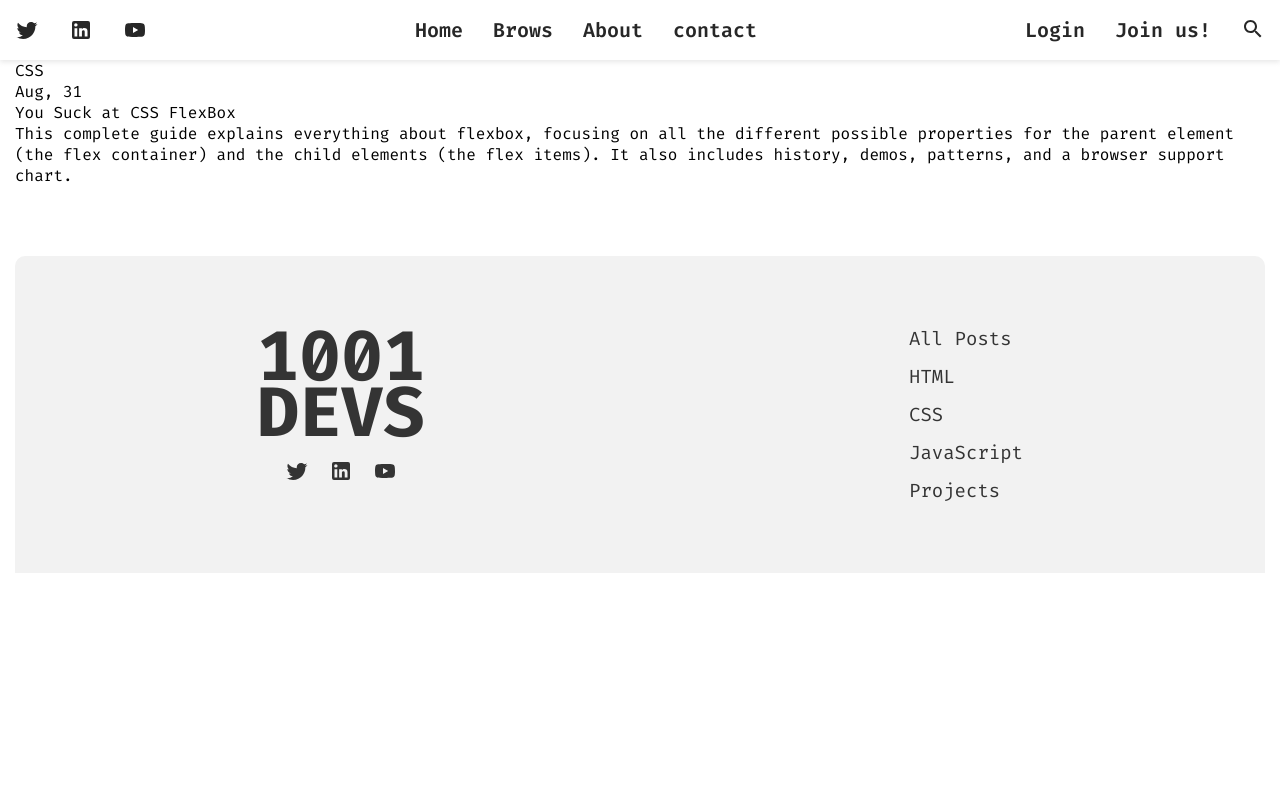
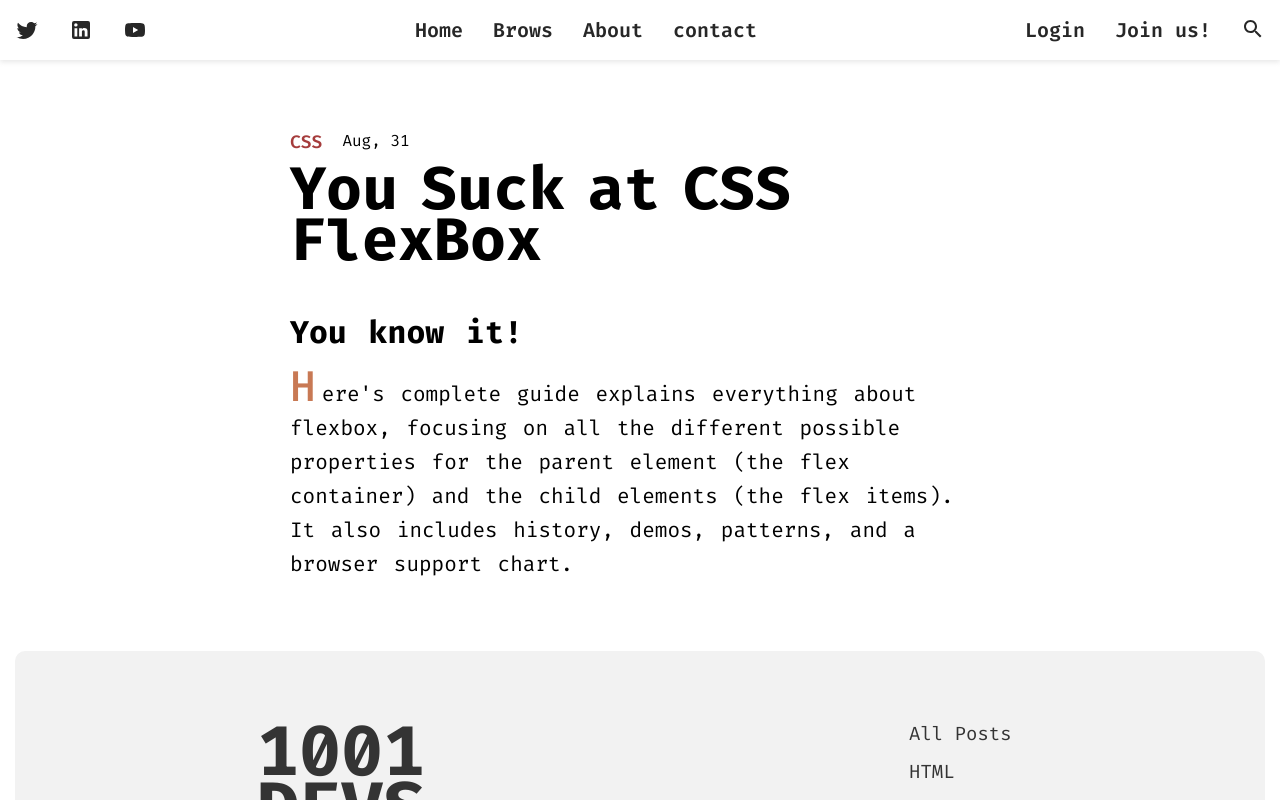
Before and after one commit to Abderraouf-Rahmani/1001devs-client, a React (Create React App) app: page / in a window 1280 px wide. Shown: the top 800 px of the page. Built offline with nearby package versions, Linux system fonts and the light colour scheme.

Commit message:
styled the post page

```diff
--- a/public/index.html
+++ b/public/index.html
@@ -11,6 +11,7 @@
 
     <link rel="preconnect" href="https://fonts.gstatic.com" crossorigin>
     <link href="https://fonts.googleapis.com/css2?family=Fira+Code:wght@300;400;500;600;700&display=swap" rel="stylesheet">
+    <link href="https://fonts.googleapis.com/css2?family=Montserrat:wght@500&display=swap" rel="stylesheet">
     <style>
       :root {
         --bg-darker : #F2F2F2 ;
--- a/src/pages/post/Post.jsx
+++ b/src/pages/post/Post.jsx
@@ -16,9 +16,8 @@ export default function Post() {
         </div>
 
           <div className="post-content">
-            <p>
-              This complete guide explains everything about flexbox, focusing on all the different possible properties for the parent element (the flex container) and the child elements (the flex items). It also includes history, demos, patterns, and a browser support chart.
-            </p>
+            <h2>You know it!</h2>
+              <p>here's complete guide explains everything about flexbox, focusing on all the different possible properties for the parent element (the flex container) and the child elements (the flex items). It also includes history, demos, patterns, and a browser support chart.</p>
           </div>
 
 
--- a/src/pages/post/post.css
+++ b/src/pages/post/post.css
@@ -0,0 +1,47 @@
+.post{
+    margin-top: 70px;
+}
+
+.post > .container {
+    max-width:700px;
+}
+
+.post-details{
+    display: flex;
+    gap: 20px;
+    margin-bottom: 10px;
+}
+
+.post-tag{
+    font-size: 18px;
+    color: rgb(165, 60, 60);
+    font-weight: 600;
+}
+
+.post-title{
+    font-size: 60px;
+    font-weight: 900;
+    line-height: 51px;
+    word-spacing: -13px;
+    margin-bottom: 50px;
+}
+
+.post-content{
+    font-family: 'Montserrat', sans-serif;
+    font-size: 21px;
+    font-weight: medium;
+    line-height: 34px;
+    word-spacing: 3px;
+}
+
+.post-content > h2 {
+    margin-bottom: 20px;
+}
+
+.post-content > p::first-letter {
+    text-transform: uppercase;
+    font-size: 43px;
+    color: rgb(200, 121, 84);
+    font-weight: 500;
+    letter-spacing: 6px;
+}
```
